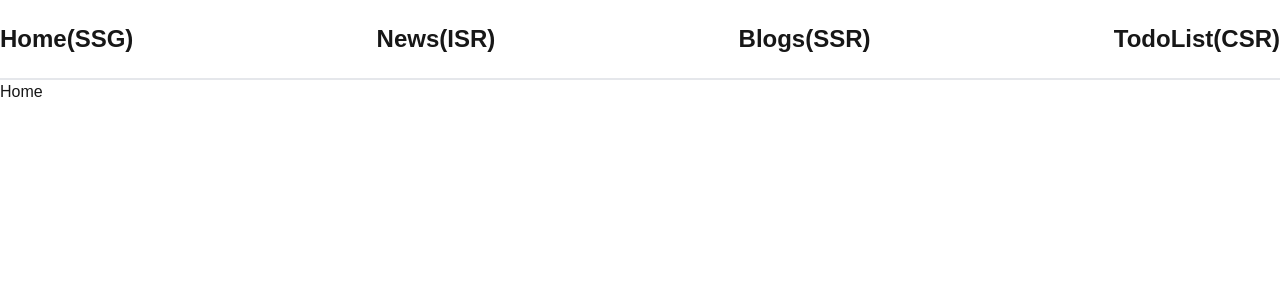
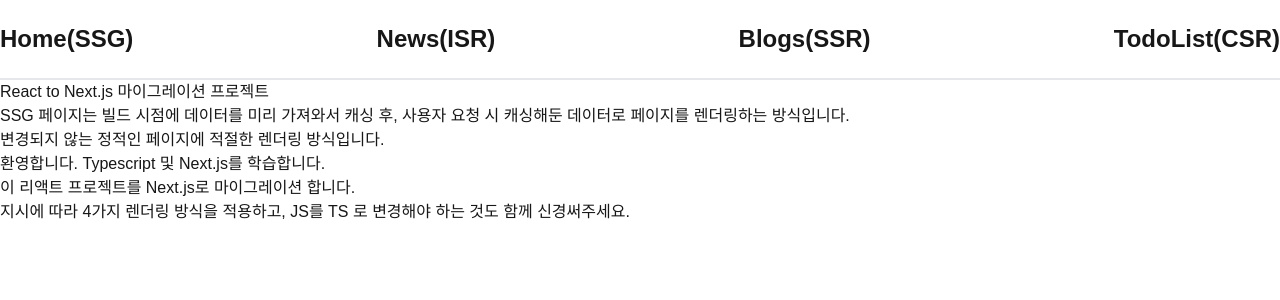
Before and after one commit to woohyuckk/standard-03-14, a Next.js app: page / in a window 1280 px wide. Shown: the top 300 px of the page. Built offline with nearby package versions, Linux system fonts and the light colour scheme; data requests are answered from the project's data file.

Commit message:
2단계 완료

```diff
--- a/db.json
+++ b/db.json
@@ -0,0 +1,80 @@
+{
+  "intro": {
+    "description1": "환영합니다. Typescript 및 Next.js를 학습합니다.",
+    "description2": "이 리액트 프로젝트를 Next.js로 마이그레이션 합니다.",
+    "description3": "지시에 따라 4가지 렌더링 방식을 적용하고, JS를 TS 로 변경해야 하는 것도 함께 신경써주세요."
+  },
+  "news": [
+    {
+      "id": "1718587545001",
+      "title": "Next.js 14 버전 출시",
+      "content": "Next.js 14 버전이 출시되었습니다. 주요 변경사항으로는 Server Actions 안정화, Partial Prerendering 베타 출시 등이 있습니다.",
+      "author": "Vercel Team",
+      "category": "기술",
+      "createdAt": 1718587545001
+    },
+    {
+      "id": "1718587545002",
+      "title": "React 19 알파 버전 공개",
+      "content": "React 19 알파 버전이 공개되었습니다. 주요 변경사항으로는 자동 메모이제이션, 새로운 Hooks API 등이 포함되어 있습니다.",
+      "author": "React Core Team",
+      "category": "기술",
+      "createdAt": 1718587545002
+    }
+  ],
+  "blogs": [
+    {
+      "id": "1718587545003",
+      "title": "Next.js로 마이그레이션 하는 방법",
+      "content": "기존 React 프로젝트를 Next.js로 마이그레이션하는 단계별 가이드입니다. 라우팅 시스템 변경, SSR 적용 등 주요 고려사항을 다룹니다.",
+      "author": "김개발",
+      "category": "튜토리얼",
+      "createdAt": 1718587545003,
+      "tags": ["Next.js", "React", "마이그레이션"]
+    },
+    {
+      "id": "1718587545004",
+      "title": "TypeScript 전환 시 주의사항",
+      "content": "JavaScript 프로젝트를 TypeScript로 전환할 때 알아야 할 핵심 사항들을 정리했습니다. 타입 정의부터 설정까지 상세히 설명합니다.",
+      "author": "이타입",
+      "category": "가이드",
+      "createdAt": 1718587545004,
+      "tags": ["TypeScript", "JavaScript", "리팩토링"]
+    },
+    {
+      "id": "1718587545005",
+      "title": "서버 컴포넌트 vs 클라이언트 컴포넌트",
+      "content": "Next.js의 서버 컴포넌트와 클라이언트 컴포넌트의 차이점과 각각의 사용 사례를 비교 분석합니다.",
+      "author": "박리액트",
+      "category": "기술",
+      "createdAt": 1718587545005,
+      "tags": ["React", "Next.js", "서버컴포넌트"]
+    }
+  ],
+  "todos": [
+    {
+      "id": "1718587545473",
+      "title": "1",
+      "contents": "1",
+      "isCompleted": false,
+      "imgPath": "https://picsum.photos/50/50",
+      "createdAt": 1718587545473
+    },
+    {
+      "id": "1734274898026",
+      "title": "2",
+      "contents": "2",
+      "isCompleted": false,
+      "imgPath": "https://picsum.photos/50/50",
+      "createdAt": 1734274898026
+    },
+    {
+      "id": "1734275140694",
+      "title": "3",
+      "contents": "3",
+      "isCompleted": false,
+      "imgPath": "https://picsum.photos/50/50",
+      "createdAt": 1734275140694
+    }
+  ]
+}
--- a/src/app/news/page.tsx
+++ b/src/app/news/page.tsx
@@ -1,5 +1,57 @@
-const NewsPage = () => {
-  return <div>NewsPage(ISR)</div>;
+
+interface NewsType = {
+  id: string;
+  title: string;
+
+}
+
+const NewsPage = async () => {
+  const data = await fetch("http://localhost:4000/news", {
+    next: {
+      revalidate: 86400,
+    },
+  });
+  const news = await data.json();
+  return (
+    <div className="news-container">
+      <h2 className="news-header">최신 기술 뉴스</h2>
+      <div className="description-text">
+        <p>
+          ISR 페이지는 빌드 시점에 데이터를 미리 가져와서 캐싱 후, 사용자 요청
+          시 캐싱해둔 데이터로 페이지를 렌더링하는 방식입니다. 유효시간이 지나면
+          서버에서 데이터를 다시 가져와서 페이지를 재생성합니다.
+        </p>
+        <p>
+          실시간 업데이트가 중요하지 않은 경우, 서버 비용을 절감할 수 있고,
+          빠르게 사용자에게 페이지를 제공할 수 있습니다.
+        </p>
+      </div>
+      <div className="news-list">
+        {news.map((newsItem) => (
+          <article key={newsItem.id} className="news-card">
+            <div className="news-content">
+              <h3 className="news-title">{newsItem.title}</h3>
+              <p className="news-text">{newsItem.content}</p>
+            </div>
+            <div className="news-meta">
+              <span className="meta-item">
+                <i className="fas fa-user"></i>
+                작성자: {newsItem.author}
+              </span>
+              <span className="meta-item">
+                <i className="fas fa-folder"></i>
+                카테고리: {newsItem.category}
+              </span>
+              <span className="meta-item">
+                <i className="fas fa-calendar"></i>
+                작성일: {new Date(newsItem.createdAt).toLocaleDateString()}
+              </span>
+            </div>
+          </article>
+        ))}
+      </div>
+    </div>
+  );
 };
 
 export default NewsPage;
--- a/src/app/page.tsx
+++ b/src/app/page.tsx
@@ -1,3 +1,31 @@
-export default function Home() {
-  return <div>Home</div>;
+interface IntroType {
+  description1: string;
+  description2: string;
+  description3: string;
 }
+
+export default async function Home() {
+  const data = await fetch("http://localhost:4000/intro", {
+    cache: "force-cache",
+  });
+  const introData: IntroType = await data.json();
+  return (
+    <div className="home-container">
+      <div className="intro-section">
+        <h1 className="intro-title">React to Next.js 마이그레이션 프로젝트</h1>
+        <div className="description-text">
+          <p>
+            SSG 페이지는 빌드 시점에 데이터를 미리 가져와서 캐싱 후, 사용자 요청
+            시 캐싱해둔 데이터로 페이지를 렌더링하는 방식입니다.
+          </p>
+          <p>변경되지 않는 정적인 페이지에 적절한 렌더링 방식입니다.</p>
+        </div>
+        <div className="intro-descriptions">
+          <p className="description">{introData.description1}</p>
+          <p className="description">{introData.description2}</p>
+          <p className="description">{introData.description3}</p>
+        </div>
+      </div>
+    </div>
+  );
+}
```
Also changed, not shown: src/app/todolist/page.tsx (+9 -0 lines).
